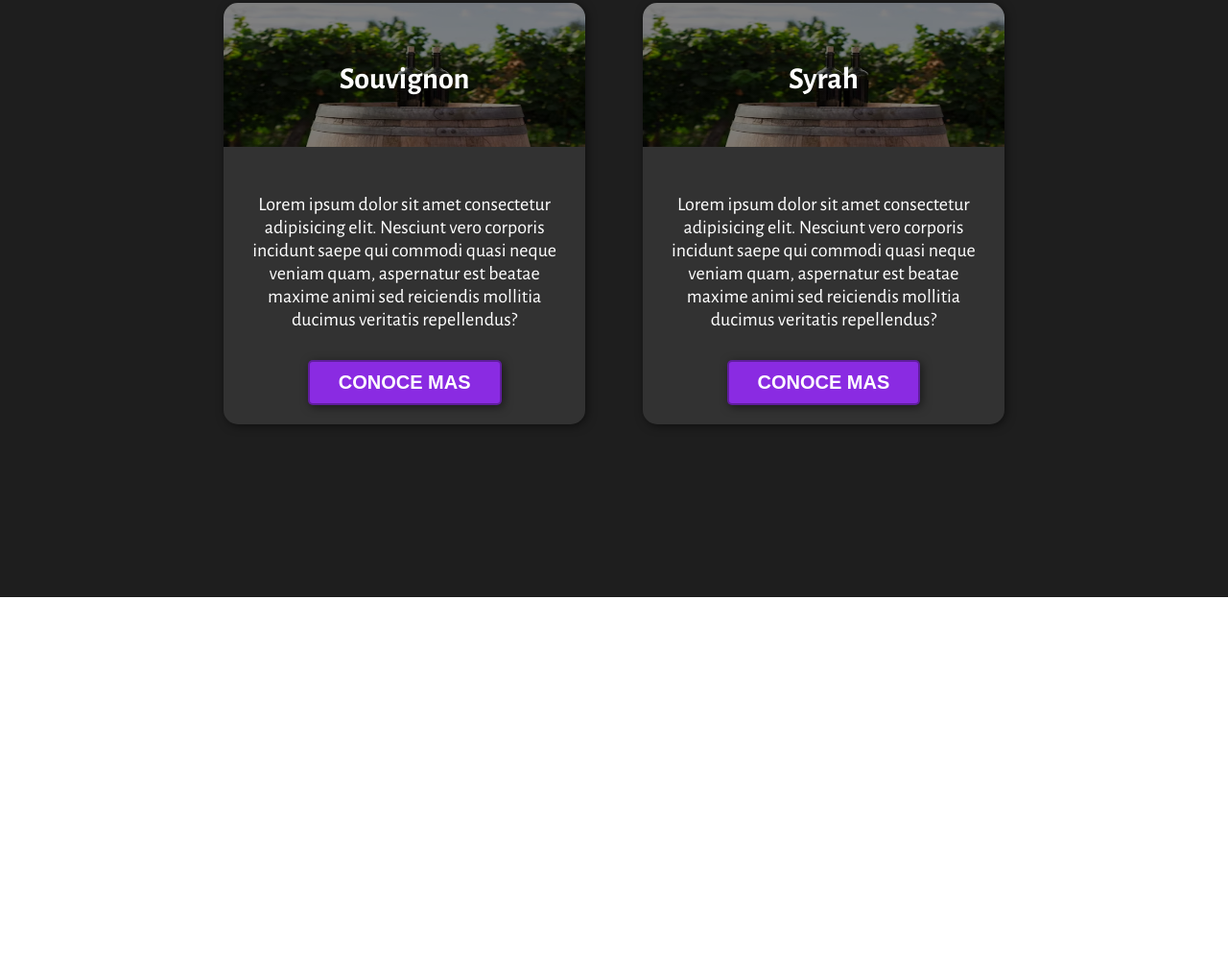
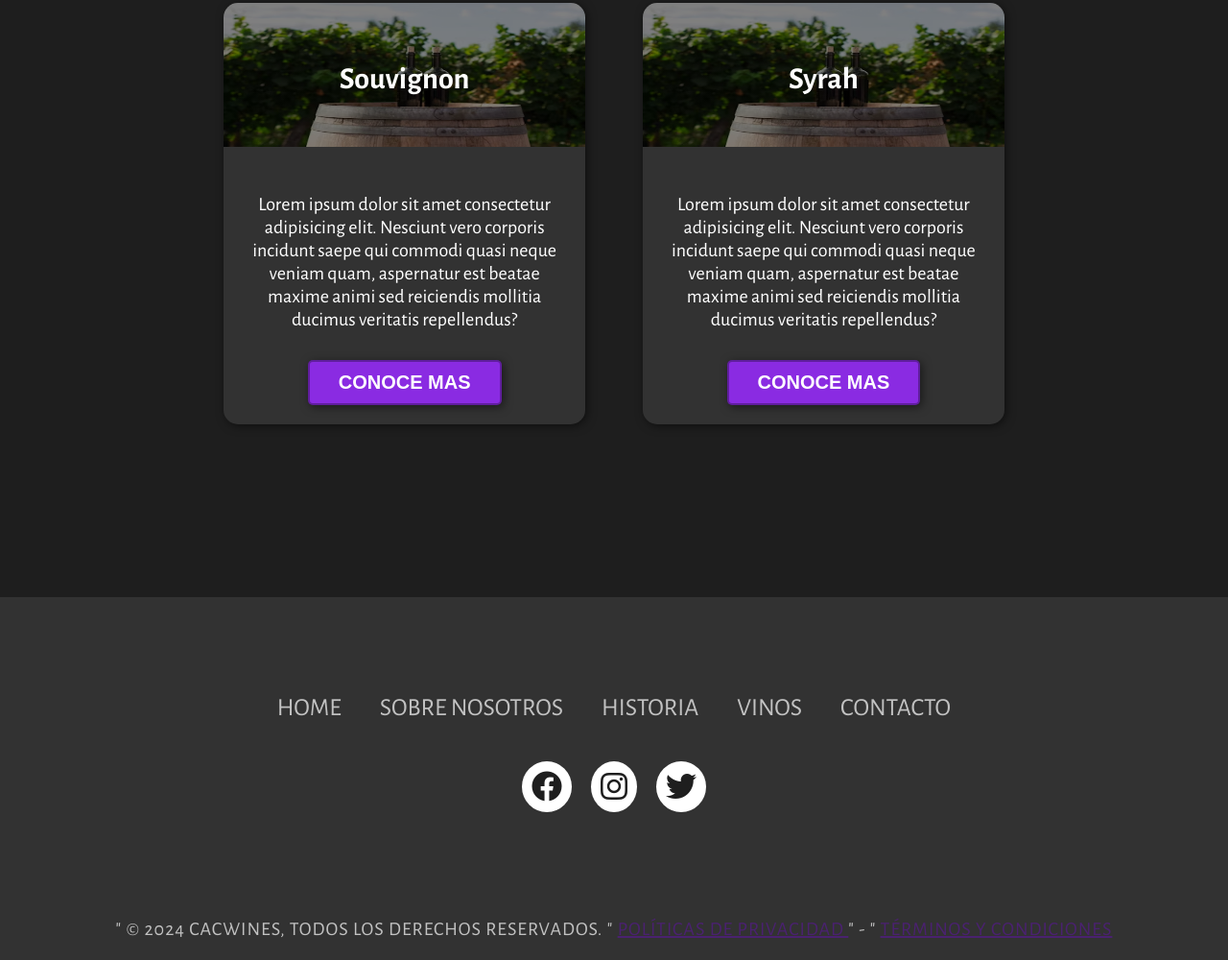
Before and after one commit to juanrunzio/CaCWines, a plain HTML site: page index.html in a window 1280 px wide. Shown: the part 1375-2375 px from the top of the page at 96% size. Before the commit the page ends 1997 px from the top, so only its background shows below. Drawn offline with nearby package versions, Linux system fonts and the light colour scheme; a web font is replaced by a local one.

Commit message:
Footer Add
Se agrego Footer con su HTML y CSS
Contiene parte legal plantilla FooterNav y Iconos de redes

```diff
--- a/index.html
+++ b/index.html
@@ -99,7 +99,32 @@
         </div>
       </section>
     </main>
-    <footer class="pie-de-pagina" id="footer"></footer>
+    <footer class="pie-de-pagina" id="footer">
+      <div class="footerContenedor">
+        <div class="footerNav">
+            <ul>
+              <li><a href="">Home</a></li>
+              <li><a href="">Sobre Nosotros</a></li>
+              <li><a href="">Historia</a></li>
+              <li><a href="">Vinos</a></li>
+              <li><a href="./formulario.html">Contacto</a></li>
+            </ul>
+        </div>
+        <div class="IconosRedes">
+          <a href=""><i class="fa-brands fa-facebook"></i></a>
+          <a href=""><i class="fa-brands fa-instagram"></i></a>
+          <a href=""><i class="fa-brands fa-twitter"></i></a>
+        </div>
+        <div class="legal">
+          <p> " © 2024 CaCWines, todos los derechos reservados. "
+            <a href=""> Políticas de privacidad </a>
+            " - "
+            <a href=""> Términos y condiciones </a>
+          </p>
+      </div>
+      </div>
+
+    </footer>
     <!--linkeo de js-->
     <script src="app.js"></script>
   </body>
--- a/style.css
+++ b/style.css
@@ -254,7 +254,101 @@ button:hover {
     url("./img/CuadroTest.webp");
 }
 
-/*----------------------------------------*/
+/*-------------------- CSS DE FOOTER --------------------*/
+
+
+footer{
+  background-color: var(--coloOpcionalNegro);
+}
+.footerContenedor{
+  width: 100%;
+  padding: 70px 30px 20px ;
+}
+.IconosRedes{
+  display: flex;
+  justify-content: center;
+}
+.IconosRedes a{
+  text-decoration: none;
+  padding:  10px;
+  background-color: var(--colorLetrasBlanco);
+  margin: 10px;
+  border-radius: 50%;
+}
+.IconosRedes a i{
+  font-size: 2em;
+  color: var(--colorNegro);
+  opacity: 0,9;
+}
+/* Iconos de redes sociales */
+.IconosRedes a:hover{
+  background-color: var(--colorNegro);
+  transition: 0.5s;
+}
+.IconosRedes a:hover i{
+  color: var(--colorLetrasBlanco);
+  transition: 0.5s;
+}
+.footerNav{
+  margin: 30px 0;
+}
+.footerNav ul{
+  display: flex;
+  justify-content: center;
+
+}
+.footerNav ul li a{
+  color: var(--colorLetrasBlanco);
+  margin: 20px;
+  text-transform: uppercase;
+  text-decoration: none;
+  font-size: 1.3em;
+  opacity: 0.7;
+  transition: 0.5s;
+
+}
+.footerNav ul li a:hover{
+  opacity: 1;
+}
+.footerBottom{
+  background-color: var(--colorNegro);
+  padding: 20px;
+  text-align: center;
+}
+.footerBottom p{
+  color: var(--colorLetrasBlanco);
+}
+
+.legal{
+  opacity: 0.7;
+  text-transform: uppercase;
+  color: var(--colorLetrasBlanco);
+  text-align: center;
+  letter-spacing: 1px;
+  font-weight: 400;
+  margin: 0px 5px;
+}
+
+@media (max-width: 850px){
+  .footerNav ul{
+    flex-direction: column;
+    text-align: center;
+  }
+  .footerNav ul li{
+    text-transform: uppercase;
+    justify-content: center;
+    text-align: center;
+    margin: 10px;
+  }
+  .IconosRedes a{
+    padding: 8px;
+    margin: 4px;
+  }
+
+
+}
+
+
 
 
 
```
